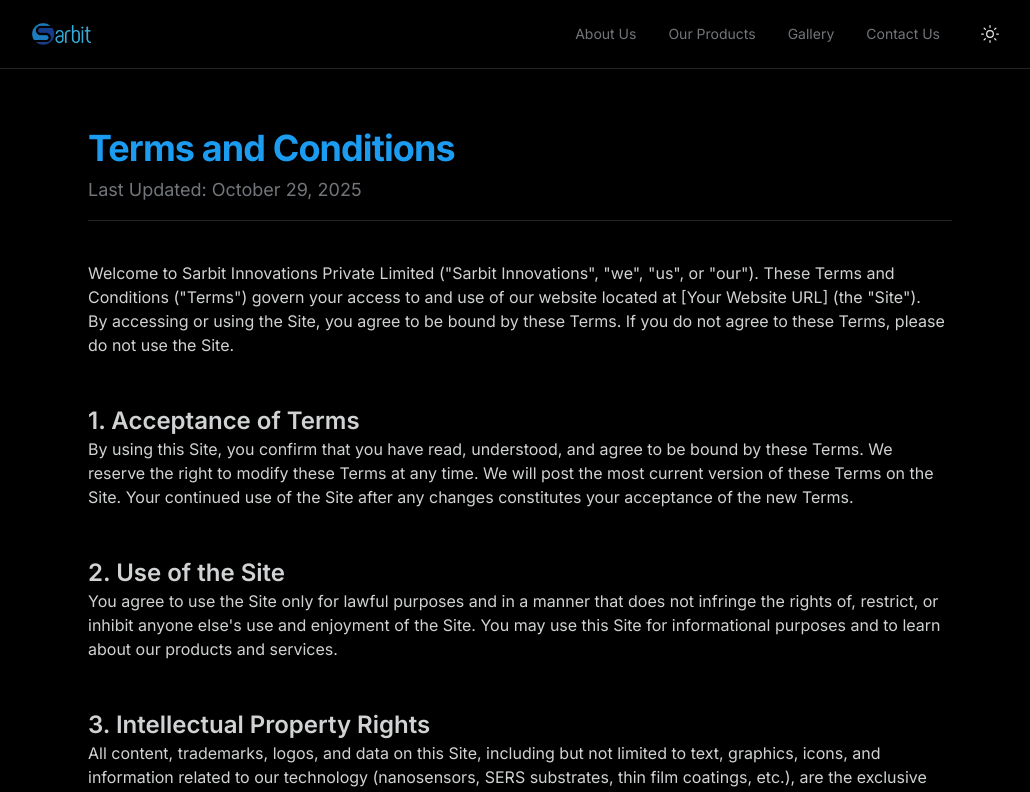
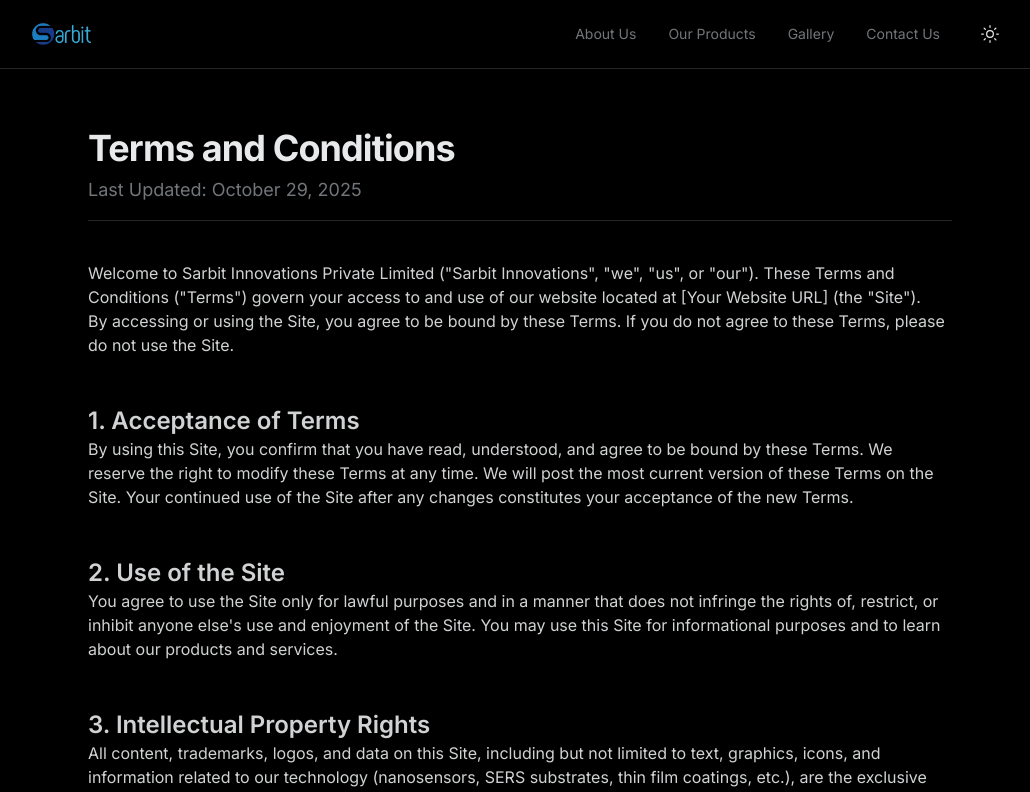
Before and after one commit to deepak5512/Sarbit, a Next.js app: page /terms in a window 1280 px wide. Shown: the top 792 px of the page, without its empty margins (120-1150 px from the left). Built offline with nearby package versions, Linux system fonts and the light colour scheme.

Commit message:
Text Color Fixed

```diff
--- a/app/terms/page.tsx
+++ b/app/terms/page.tsx
@@ -8,7 +8,7 @@
   return (
     <main className="container mx-auto max-w-4xl px-4 py-32">
       <div className="mb-10 border-b pb-4">
-        <h1 className="text-primary text-4xl font-bold tracking-tight">
+        <h1 className="text-4xl font-bold tracking-tight">
           Terms and Conditions
         </h1>
         <p className="text-muted-foreground mt-2 text-lg">
```
